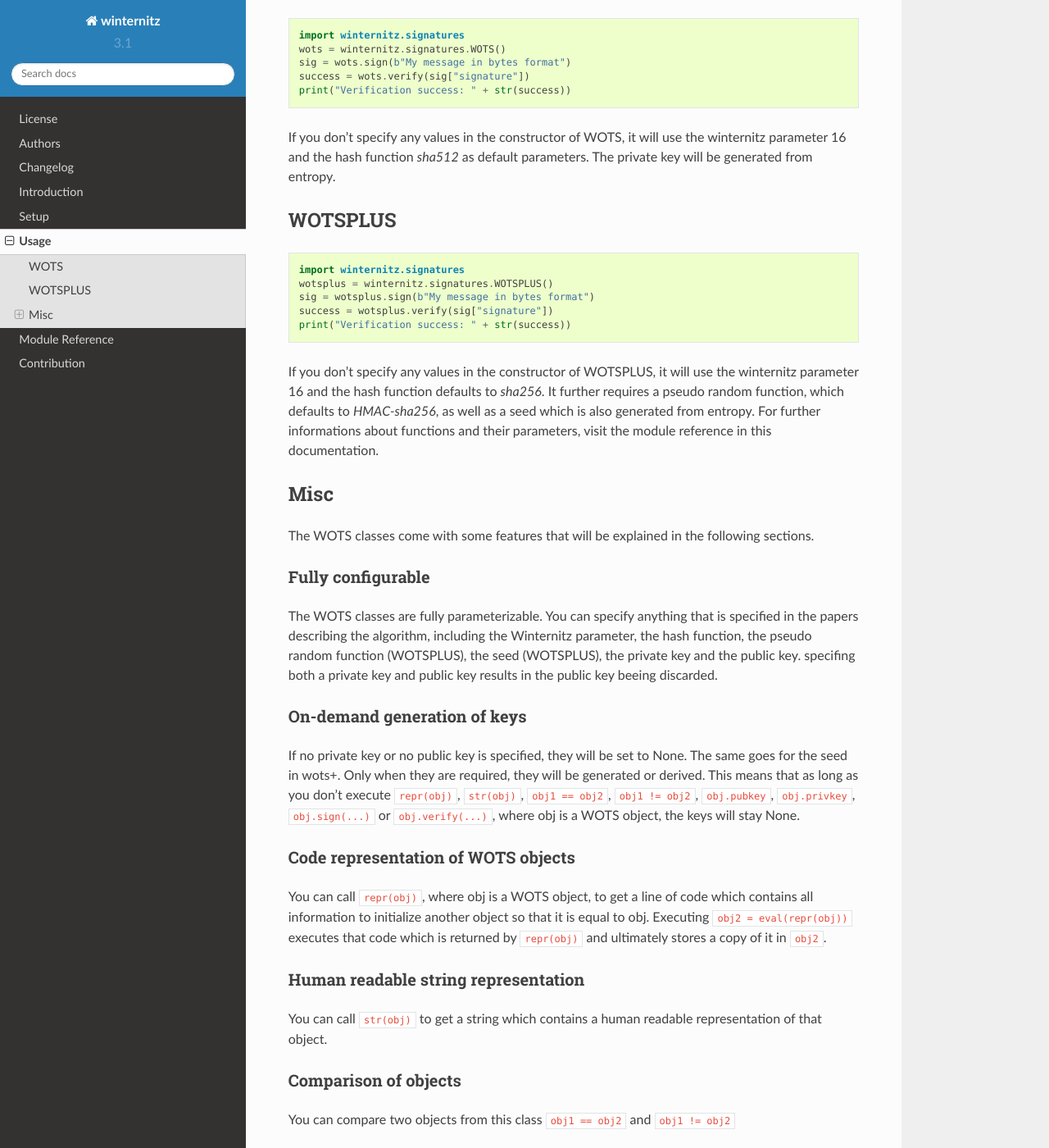
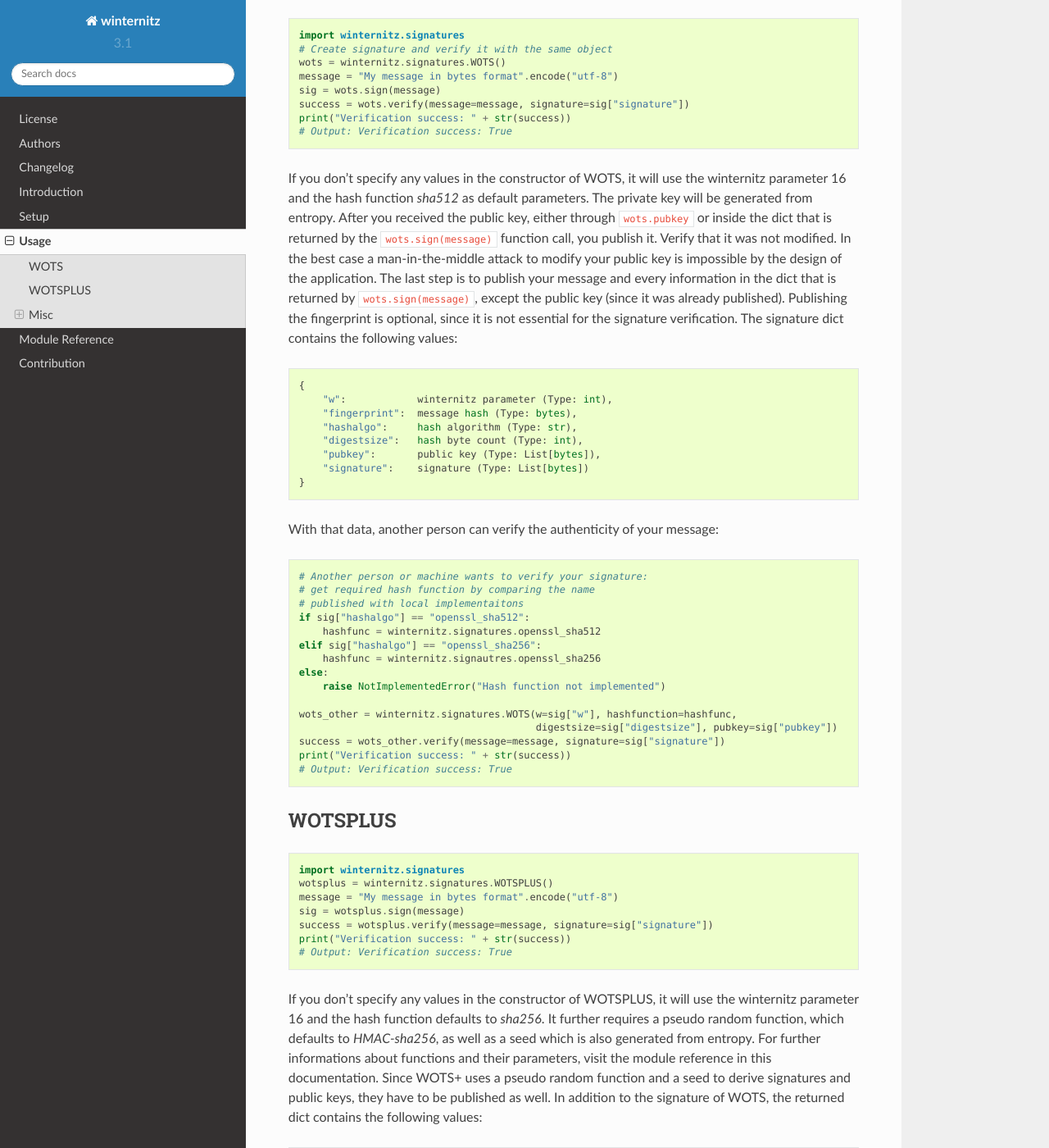
Before and after one commit to sea212/winternitz-one-time-signature, a Sphinx documentation site: the page built from docs/usage.rst, in a window 1280 px wide and 1400 px high, scrolled down 266 px. Shown: the whole window at 82% size. Built offline with Sphinx 7.4.7 and the Read the Docs theme 2.0.0, drawn with Linux system fonts in a browser that asks for light colours; some of the changed text lies outside the part shown.

Commit message:
Bugfixed (pubkey list in list), extended usage example

```diff
--- a/docs/usage.rst
+++ b/docs/usage.rst
@@ -11,14 +11,56 @@ WOTS
 .. code-block:: python
 
     import winternitz.signatures
+    # Create signature and verify it with the same object
     wots = winternitz.signatures.WOTS()
-    sig = wots.sign(b"My message in bytes format")
-    success = wots.verify(sig["signature"])
+    message = "My message in bytes format".encode("utf-8")
+    sig = wots.sign(message)
+    success = wots.verify(message=message, signature=sig["signature"])
     print("Verification success: " + str(success))
+    # Output: Verification success: True
 
 If you don't specify any values in the constructor of WOTS, it will use
 the winternitz parameter 16 and the hash function *sha512* as default parameters.
-The private key will be generated from entropy.
+The private key will be generated from entropy. After you received the public key,
+either through ``wots.pubkey`` or inside the dict that is returned by the
+``wots.sign(message)`` function call, you publish it. Verify that it was not modified.
+In the best case a man-in-the-middle attack to modify your public key is impossible
+by the design of the application. The last step is to publish your message and every
+information in the dict that is returned by ``wots.sign(message)``, except the public
+key (since it was already published). Publishing the fingerprint is optional, since it
+is not essential for the signature verification. The signature dict contains the following
+values:
+
+.. code-block:: python
+
+    {
+        "w":            winternitz parameter (Type: int),
+        "fingerprint":  message hash (Type: bytes),
+        "hashalgo":     hash algorithm (Type: str),
+        "digestsize":   hash byte count (Type: int),
+        "pubkey":       public key (Type: List[bytes]),
+        "signature":    signature (Type: List[bytes])
+    }
+
+With that data, another person can verify the authenticity of your message:
+
+.. code-block:: python
+
+    # Another person or machine wants to verify your signature:
+    # get required hash function by comparing the name
+    # published with local implementaitons
+    if sig["hashalgo"] == "openssl_sha512":
+        hashfunc = winternitz.signatures.openssl_sha512
+    elif sig["hashalgo"] == "openssl_sha256":
+        hashfunc = winternitz.signautres.openssl_sha256
+    else:
+        raise NotImplementedError("Hash function not implemented")
+
+    wots_other = winternitz.signatures.WOTS(w=sig["w"], hashfunction=hashfunc,
+                                            digestsize=sig["digestsize"], pubkey=sig["pubkey"])
+    success = wots_other.verify(message=message, signature=sig["signature"])
+    print("Verification success: " + str(success))
+    # Output: Verification success: True
 
 WOTSPLUS
 --------
@@ -26,15 +68,30 @@ WOTSPLUS
 
     import winternitz.signatures
     wotsplus = winternitz.signatures.WOTSPLUS()
-    sig = wotsplus.sign(b"My message in bytes format")
-    success = wotsplus.verify(sig["signature"])
+    message = "My message in bytes format".encode("utf-8")
+    sig = wotsplus.sign(message)
+    success = wotsplus.verify(message=message, signature=sig["signature"])
     print("Verification success: " + str(success))
+    # Output: Verification success: True
 
 If you don't specify any values in the constructor of WOTSPLUS, it will use the winternitz parameter
 16 and the hash function defaults to *sha256*. It further requires a pseudo random function, which defaults
 to *HMAC-sha256*, as well as a seed which is also generated from entropy. For further
 informations about functions and their parameters, visit the module reference in
-this documentation.
+this documentation. Since WOTS+ uses a pseudo random function and a seed to derive signatures and public
+keys, they have to be published as well. In addition to the signature of WOTS, the returned dict contains
+the following values:
+
+.. code-block:: python
+
+    {
+        # ...
+        "prf":          pseudo random function (Type: str),
+        "seed":         Seed used in prf (Type: bytes)
+    }
+
+Those arguments have to be specified in the constructor of WOTSPLUS in addition to those parameters
+specified in WOTS.
 
 Misc
 ----
```
Also changed, not shown: README.rst (+67 -9 lines), 1 other file.
